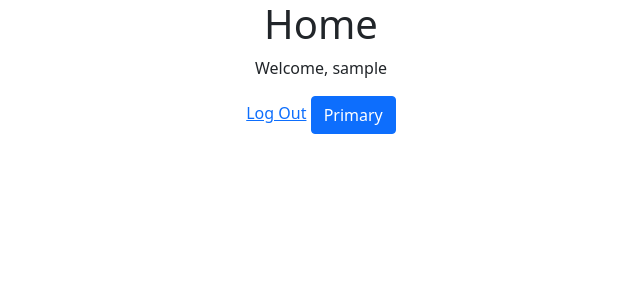
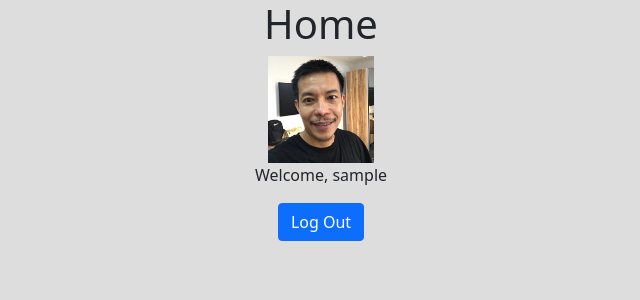
Before and after one commit to erwinagpasa/Logistics-Management-System, a Django app: page / in a window 1280 px wide. Shown: the top 300 px of the page, without its empty margins (319-959 px from the left). Run offline with Django 4.2, Linux system fonts and the light colour scheme; the visitor is signed in with stand-in values (Sample User, id 1).

Commit message:
static files

```diff
--- a/config/settings.py
+++ b/config/settings.py
@@ -142,7 +142,7 @@ USE_TZ = True
 # https://docs.djangoproject.com/en/4.0/howto/static-files/
 
 STATIC_URL = 'static/'
-
+STATICFILES_DIRS = [BASE_DIR /'static']
 # Default primary key field type
 # https://docs.djangoproject.com/en/4.0/ref/settings/#default-auto-field
 
--- a/config/urls.py
+++ b/config/urls.py
@@ -1,11 +1,11 @@
 from django.contrib import admin
 from django.urls import include, path
-from django.views.generic import TemplateView
-
-# from django.contrib.auth import views as auth_views
+# from django.contrib.staticfiles.urls import staticfiles_urlpatterns
 
 urlpatterns = [
   path('', include('core.urls')), #Match everything in core app
   path('admin/', admin.site.urls),
   path('accounts/', include('allauth.urls')),
 ]
+# Serving static files
+# urlpatterns += staticfiles_urlpatterns()
--- /dev/null
+++ b/static/css/global.css
@@ -0,0 +1,3 @@
+body{
+  background-color: #ddd;
+}
--- a/templates/account/login.html
+++ b/templates/account/login.html
@@ -13,14 +13,11 @@
   <input type="hidden" name="{{ redirect_field_name }}" value="{{ redirect_field_value }}" />
   {% endif %}
 
-
   <div class="d-grid gap-1">
   <button type="submit" class="btn btn-primary primaryAction">{% trans "Sign In" %}</button>
   </div>
   <small><a href="{% url 'account_reset_password' %}">{% trans "Forgot Password?" %}</a></small>
   </form>
-
-
   <a href="{% provider_login_url 'google' %}" class="btn btn-danger">Sign in with google</a>
 </div>
 
--- a/templates/components/base.html
+++ b/templates/components/base.html
@@ -9,6 +9,9 @@
 
     <!-- Bootstrap CSS -->
     <link href="https://cdn.jsdelivr.net/npm/bootstrap@5.1.3/dist/css/bootstrap.min.css" rel="stylesheet" integrity="sha384-1BmE4kWBq78iYhFldvKuhfTAU6auU8tT94WrHftjDbrCEXSU1oBoqyl2QvZ6jIW3" crossorigin="anonymous">
+
+    <link href="{% static 'css/global.css' %}?version=1.2" rel="stylesheet" />
+
 
     <title>Logistics | Erwin Agpasa</title>
   </head>
--- a/templates/home.html
+++ b/templates/home.html
@@ -1,14 +1,16 @@
 {% extends 'components/base.html'%}
 {% load static %}
 {% block content %}
-
 <div class="col-md-4 mx-auto text-center">
   <h1>Home</h1>
+
+
   {% if user.is_authenticated %}
 
+  <img src="{% static 'img/default.jpeg' %}" alt="My image" class="col-md-3">
+
   <p>Welcome, {{ user.username }}</p>
-  <a href="{% url 'account_logout' %}">Log Out</a>
-  <button type="button" class="btn btn-primary">Primary</button>
+  <a href="{% url 'account_logout' %}" class="btn btn-primary">Log Out</a>
 
   {% else %}
 
```
Also changed, not shown: templates/account/logout.html (added, +23 -0 lines), static/img/default.jpeg (added), static/img/demo.jpg (added), 2 other files.
